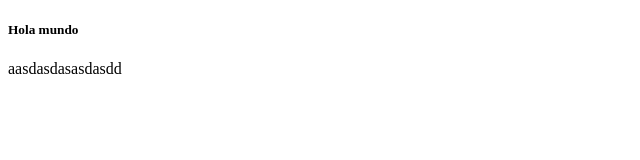
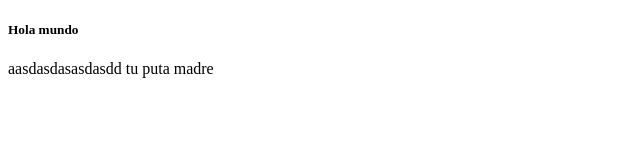
Before and after one commit to ulgnen/proyectoDemo, a plain HTML site: page index.html in a window 1280 px wide. Shown: the whole page, without its empty margins (0-640 px from the left). Drawn offline with Linux system fonts and the light colour scheme.

Commit message:
cambios agregamos texto

```diff
--- a/index.html
+++ b/index.html
@@ -8,6 +8,6 @@
 </head>
 <body>
     <h5>Hola mundo</h5>
-    <p> aasdasdasasdasdd </p>
+    <p> aasdasdasasdasdd tu puta madre </p>
 </body>
 </html>
```
